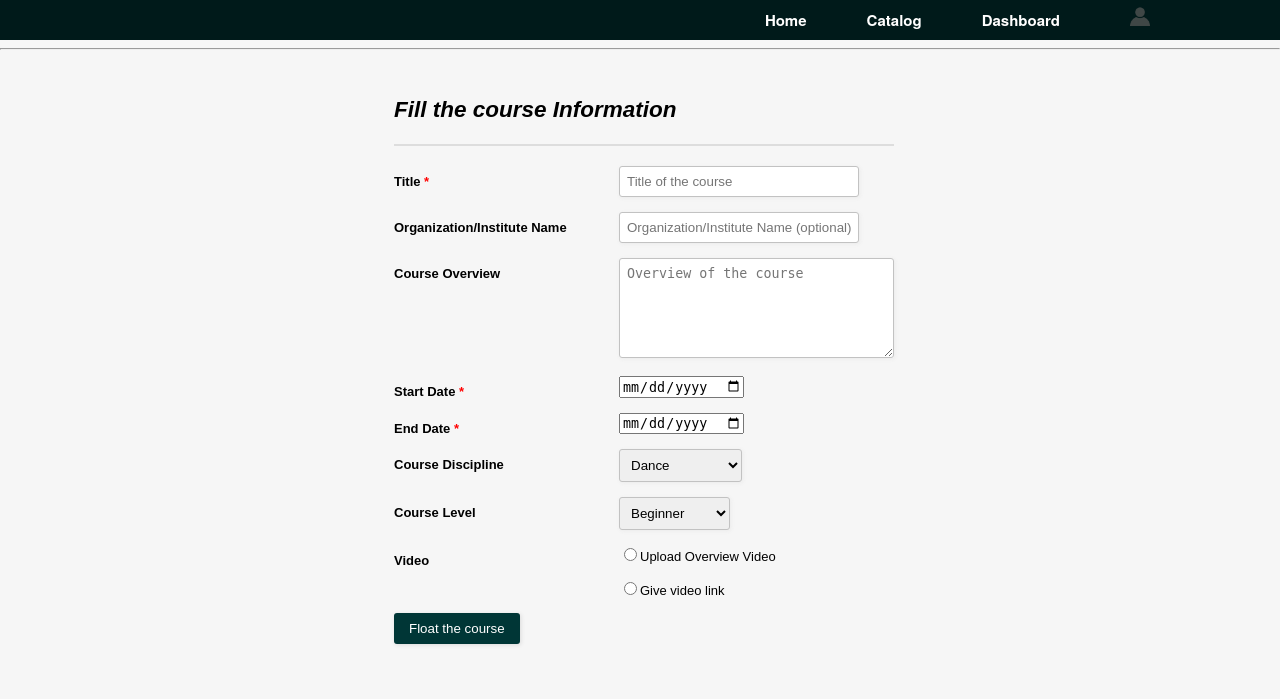
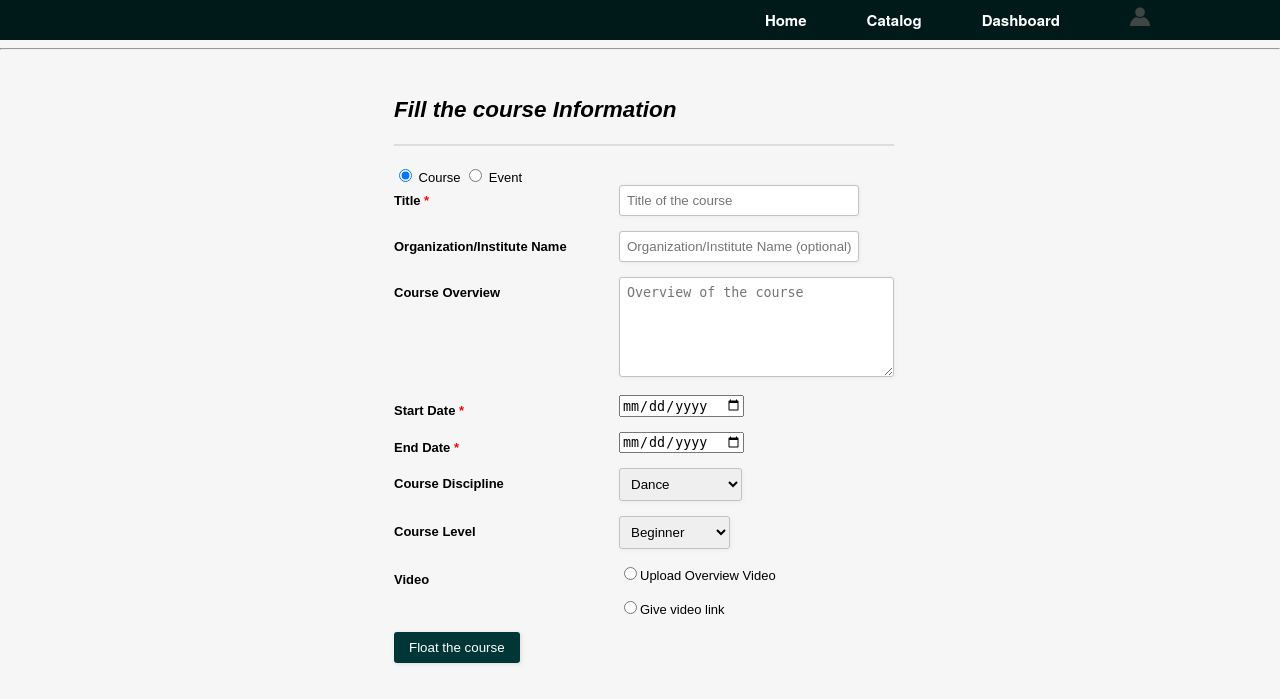
Before and after one commit to priyam789/Beingenious, a Python web app: template templates/course_create.html in a window 1280 px wide. Shown: the part 101-800 px from the top of the page. Run offline with Jinja, Linux system fonts and the light colour scheme; the template is opened without the code that fills it, so the values that code supplies are empty.

Commit message:
Event type course links removed

```diff
--- a/scripts/add_course.py
+++ b/scripts/add_course.py
@@ -11,7 +11,7 @@ def generate_code(area):
 class AddCourse(Handler, blobstore_handlers.BlobstoreUploadHandler):
 	form_fields = ['title', 'organization', 'overview',
 					'start_date', 'end_date', 'area', 'level',
-					'upload', 'file', 'link']
+					'upload', 'file', 'link', 'type1']
 
 	def render_form(self, **kw):
 		upload_url = blobstore.create_upload_url('/create_course')
@@ -88,7 +88,7 @@ class AddCourse(Handler, blobstore_handlers.BlobstoreUploadHandler):
 						author = author.email, organization = form_data['organization'],
 						date_start = sdate_db, date_end = edate_db,
 						area = form_data['area'], level = form_data['level'],
-						contents = [],discussion = [])
+						contents = [],discussion = [], type_course = form_data['type1'])
 
 		if(form_data['upload'] == 'file'):
 			upload = self.get_uploads()[0]
--- a/scripts/course_db.py
+++ b/scripts/course_db.py
@@ -18,6 +18,7 @@ class Course(ndb.Model):
 	overview_video = ndb.JsonProperty()
 	contents = ndb.JsonProperty()
 	discussion = ndb.JsonProperty()
+	type_course = ndb.StringProperty()
 
 	@staticmethod
 	def parent_key():
@@ -51,3 +52,8 @@ class Course(ndb.Model):
 	def get_author_name(self):
 		author = User.get_by_email(self.author)
 		return ''.join([author.fname, ' ', author.lname])
+
+	def is_event(self):
+		if self.type_course == 'event':
+			return True
+		return False
--- a/templates/course_base.html
+++ b/templates/course_base.html
@@ -3,9 +3,12 @@
 
 <input type="hidden" name="tag" value="{{tag}}">
 {% if tag == 'initiator' %}
+{% if course.type_course == 'course' %}
 <a id="add_module" href="/editcourse/{{course.code}}" onclick="addModuleClick()">Add Module</a><br>
 
 <a id="add_chapter" href="#">Add a chapter</a><br>
+{% endif %}
+
 <a id="participants" href="/participants/{{course.code}}">View Participants</a><br>
 
 {% endif %}
--- a/templates/course_create.html
+++ b/templates/course_create.html
@@ -4,8 +4,11 @@
 <hr>
 
 <div class = "form-cc">
+	<form id="submission_form" action="/create_course" method = "post" enctype="multipart/form-data" onsubmit="submitfunc()">
+
 	<div class = "form-cc-heading"><h2> Fill the course Information </h2> </div>
-	<form id="submission_form" action="/create_course" method = "post" enctype="multipart/form-data" onsubmit="submitfunc()">
+	<input type="radio" name="type1" value="course" checked> Course
+  	<input type="radio" name="type1" value="event"> Event
 	<!-- <table style = "width:100%"> -->
 		<label for = "feild1"><span>Title <span class = "required">*</span></span>
 			<input class = "inp-cc" type = "text" placeholder = "Title of the course" name = "title" value = "{{title}}">
@@ -51,7 +54,7 @@
 
 		<label for = "feild7"><span>Video</span>
 			<div class = "radio1-cc">
-				<input type="radio" id="upload" class="accordion" name="upload" value="file">Upload Overview Video
+				<input type="radio" id="upload" class="accordion" name="upload" value="file" required>Upload Overview Video
 				<div class="panel">
 					<input id = "x1" type="file" name="file">
 				</div>
@@ -60,7 +63,7 @@
 
 		<label for = "feild7"><span></span>
 			<div class="radio2-cc">
-				<input type="radio" class="accordion" name="upload" value="link">Give video link
+				<input type="radio" class="accordion" name="upload" value="link" required>Give video link
 				<div class="panel">
 		 			<input id = "x2" type="text" name="link">
 				</div>
--- a/templates/course_main_page.html
+++ b/templates/course_main_page.html
@@ -71,9 +71,7 @@
 
 {% block maincontent %}
 <div id="maincontent">
-{% if show_module >= 0 and show_lesson >= 0 %}
-<iframe width="420" height="345" id="video" src="{{course.contents[show_module].lessons[show_lesson].link}}">
+<iframe width="420" height="345" id="video" src="{{course.overview_video['link']}}">
 </iframe>
-{% endif %}
 </div>
 {% endblock %}
```
